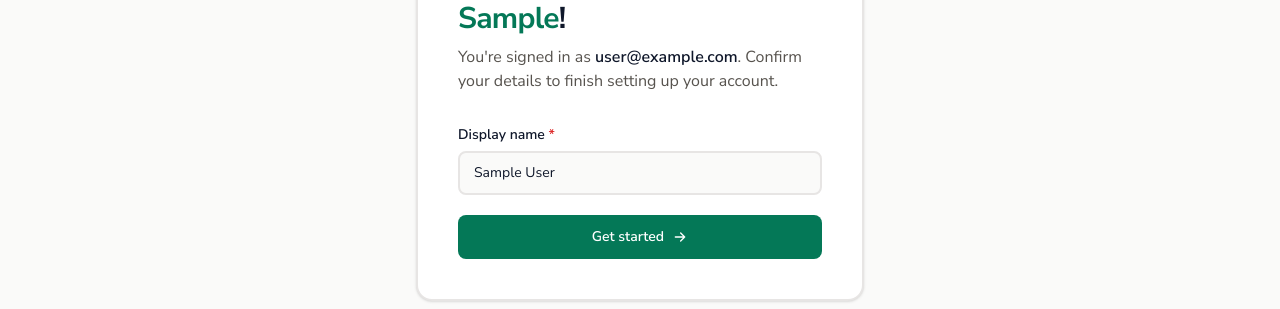
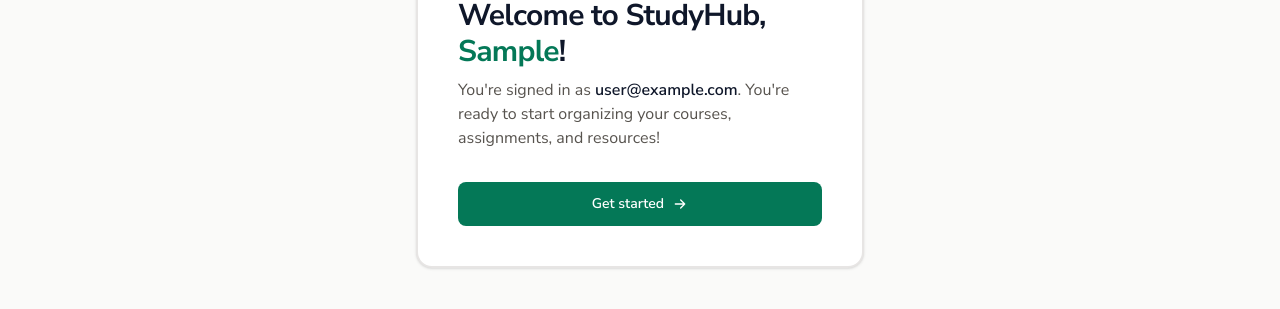
Before and after one commit to jkkitchen/studyhub, a Next.js app: page /onboarding in a window 1280 px wide. Shown: the part 270-579 px from the top of the page. Built offline with nearby package versions, Linux system fonts and the light colour scheme; no server answers; sample sign-in values are in the browser's storage.

Commit message:
Got rid of name entry on onboarding

```diff
--- a/app/onboarding/page.tsx
+++ b/app/onboarding/page.tsx
@@ -1,7 +1,7 @@
 // Since we only use Google OAuth, there's no traditional "sign up with a
-// password" step. Instead, this page acts as the registration/welcome step:
+// password" step. Instead, this page acts as the welcome step:
 // it runs once, right after a user's first successful Google sign-in
-// (proxy.ts sends them here), lets them confirm their name, and marks them
+// (proxy.ts sends them here) and marks them
 // as onboarded so they aren't sent back here on future visits.
 
 import { auth } from '@/auth';
@@ -17,15 +17,8 @@
     redirect('/login');
   }
 
-  async function completeOnboarding(formData: FormData) {
+  async function completeOnboarding() {
     'use server';
-
-    const name = formData.get('name')?.toString().trim();
-
-    // TODO: once lib/db.ts / a User model exists, this is where we should
-    // create or update the User record (confirmed name, any extra profile
-    // fields we add later) instead of only relying on the cookie below.
-    console.log('Onboarding submitted for', session?.user?.email, { name });
 
     const cookieStore = await cookies();
     cookieStore.set(ONBOARDING_COOKIE, '1', {
@@ -81,28 +74,11 @@
           <span className='font-semibold text-dark-text'>
             {session.user.email}
           </span>
-          . Confirm your details to finish setting up your account.
+          . You&apos;re ready to start organizing your courses, assignments, and
+          resources!
         </p>
 
-        <form action={completeOnboarding} className='mt-8 flex flex-col gap-5'>
-          <div>
-            <label
-              htmlFor='name'
-              className='mb-1.5 block text-sm font-semibold text-dark-text'
-            >
-              Display name <span className='text-danger'>*</span>
-            </label>
-            <input
-              id='name'
-              name='name'
-              type='text'
-              defaultValue={session.user.name ?? ''}
-              required
-              placeholder='Your name'
-              className='w-full rounded-lg border-2 border-stone-200 bg-background px-3.5 py-2.5 text-sm text-dark-text placeholder:text-subtle transition-colors focus:border-accent focus:outline-none'
-            />
-          </div>
-
+        <form action={completeOnboarding} className='mt-8'>
           <button
             type='submit'
             className='inline-flex w-full items-center justify-center gap-2 rounded-lg bg-primary px-4 py-3 text-sm font-semibold text-white transition-colors hover:bg-primary-hover focus-visible:outline-2 focus-visible:outline-offset-2 focus-visible:outline-accent'
```
